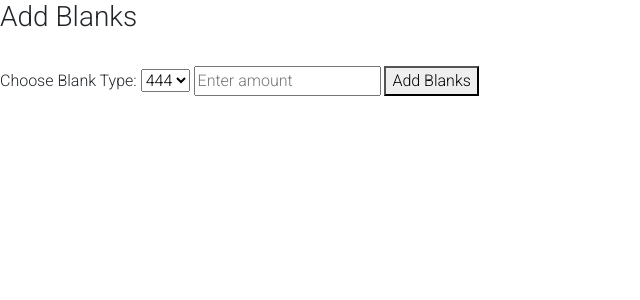
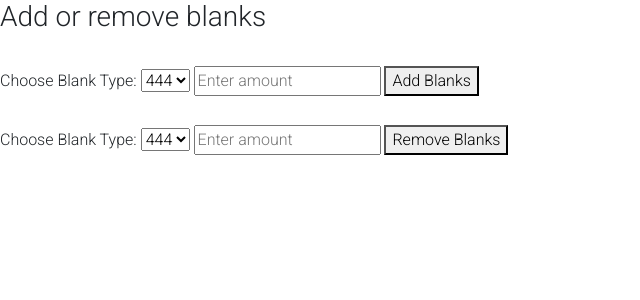
Before and after one commit to ivanbosch/IPM, a PHP site: page /ipm/html/add_blanks.php in a window 1280 px wide. Shown: the part 70-370 px from the top of the page, without its empty margins (0-640 px from the left). Run offline with PHP 8.4, Linux system fonts and the light colour scheme.

Commit message:
Fixing up blanks

```diff
--- a/ipm/PHP/allocate_blanks.php
+++ b/ipm/PHP/allocate_blanks.php
@@ -17,6 +17,9 @@
       WHERE blank_Type = '".$bType."' AND blank_Advisor_ID is null LIMIT $amount ");
       header("Location: blanks.php");
       exit();
+    }else{
+      header("Location: blanks.php");
+      exit();
     }
   } else {
     header("Location: ../html/homepage/php");
--- a/ipm/html/add_blanks.php
+++ b/ipm/html/add_blanks.php
@@ -7,13 +7,14 @@
       <link rel = "stylesheet" href = "../resources/css/styles.css">
   </head>
 
-  <h3>Add Blanks</h3><br>
+  <h3>Add or remove blanks</h3><br>
 
   <form action="../PHP/add_blanks_inc.php" method="post" class="login_form">
     <?php
       //gets the date
       echo "<input type='hidden' name='blanks_date' value='".date('dmY')."'>";
     ?>
+    <!-- Adding blanks -->
     <label for="blanks">Choose Blank Type:</label>
     <select id="blanks" name="blanks">
       <option value="444">444</option>
@@ -21,8 +22,19 @@
       <option value="201">201</option>
       <option value="101">101</option>
     </select>
-    <input type="number" name="blanks_Amount" placeholder="Enter amount"/>
-    <button type ="submit" name="blanks_submit">Add Blanks</button>
+    <input type="number" name="blanks_Amount" placeholder="Enter amount" min="1"/>
+    <button type ="submit" name="blanks_submit">Add Blanks</button><br><br>
+
+    <!-- Removing blanks -->
+    <label for="remove">Choose Blank Type:</label>
+    <select id="remove" name="remove">
+      <option value="444">444</option>
+      <option value="420">420</option>
+      <option value="201">201</option>
+      <option value="101">101</option>
+    </select>
+    <input type="number" name="removeAmount" placeholder="Enter amount" min="1"/>
+    <button type ="submit" name="remove_Submit">Remove Blanks</button>
   </form>
 
 </html>
--- a/ipm/html/homepage.php
+++ b/ipm/html/homepage.php
@@ -40,7 +40,7 @@
           <ul class='hPageActive'>
             <h4>Administrator</h4>
             <li><a href='a_Account_Creation.php'>Create Account</a></li>
-            <li><a href='add_blanks.php'>Add Blanks</a></li>
+            <li><a href='add_blanks.php'>Add or remove blanks</a></li>
             <li><a href='backups.php'>Create Backup</a></li>
             <li><a href='backups.php'>Restore Backup</a></li>
           </ul>
@@ -51,7 +51,7 @@
           <ul class='hPageInactive'>
             <h4>Administrator</h4>
             <li><a>Create Account</a></li>
-            <li><a>Add Blanks</a></li>
+            <li><a>Add or remove blanks</a></li>
             <li><a>Create Backup</a></li>
             <li><a>Restore Backup</a></li>
           </ul>
```
Also changed, not shown: ipm/PHP/add_blanks_inc.php (+17 -0 lines), ipm/live-edits/live-blank-edit.php (+10 -3 lines). Lines whose indentation alone changed are shown as unchanged.
